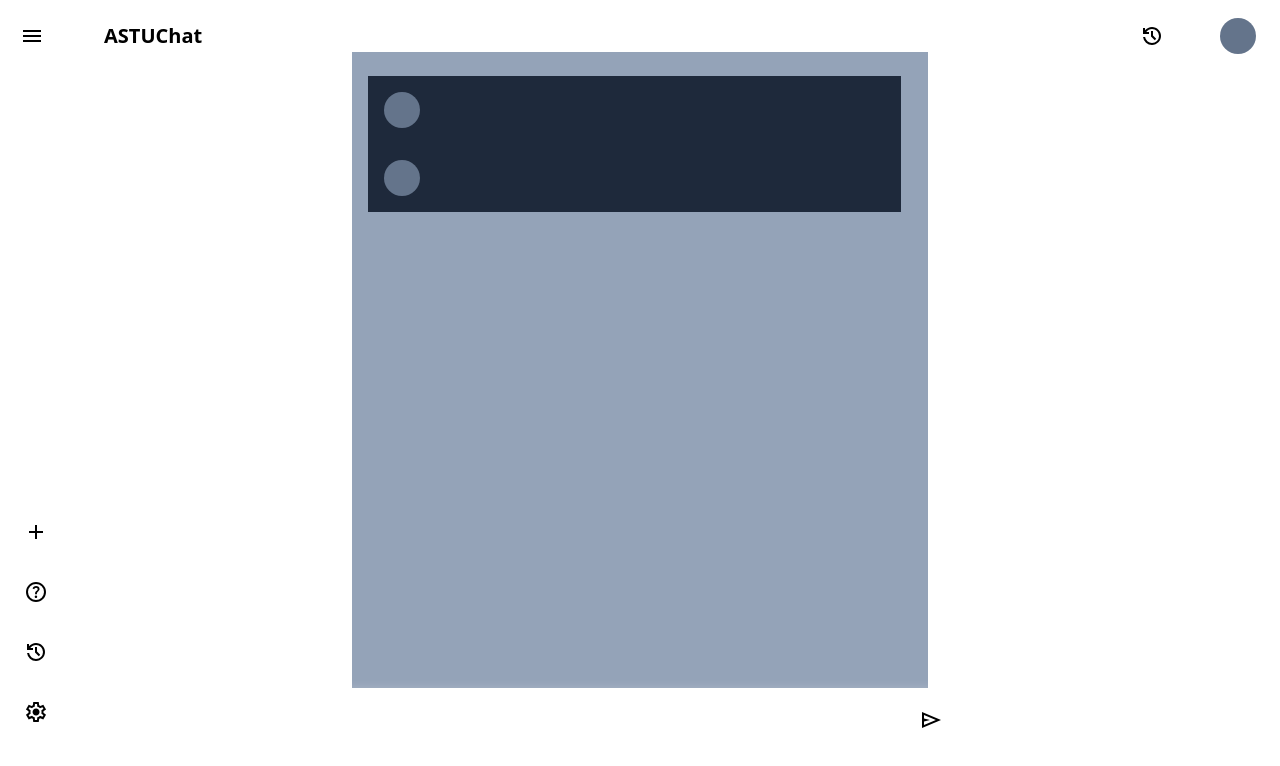
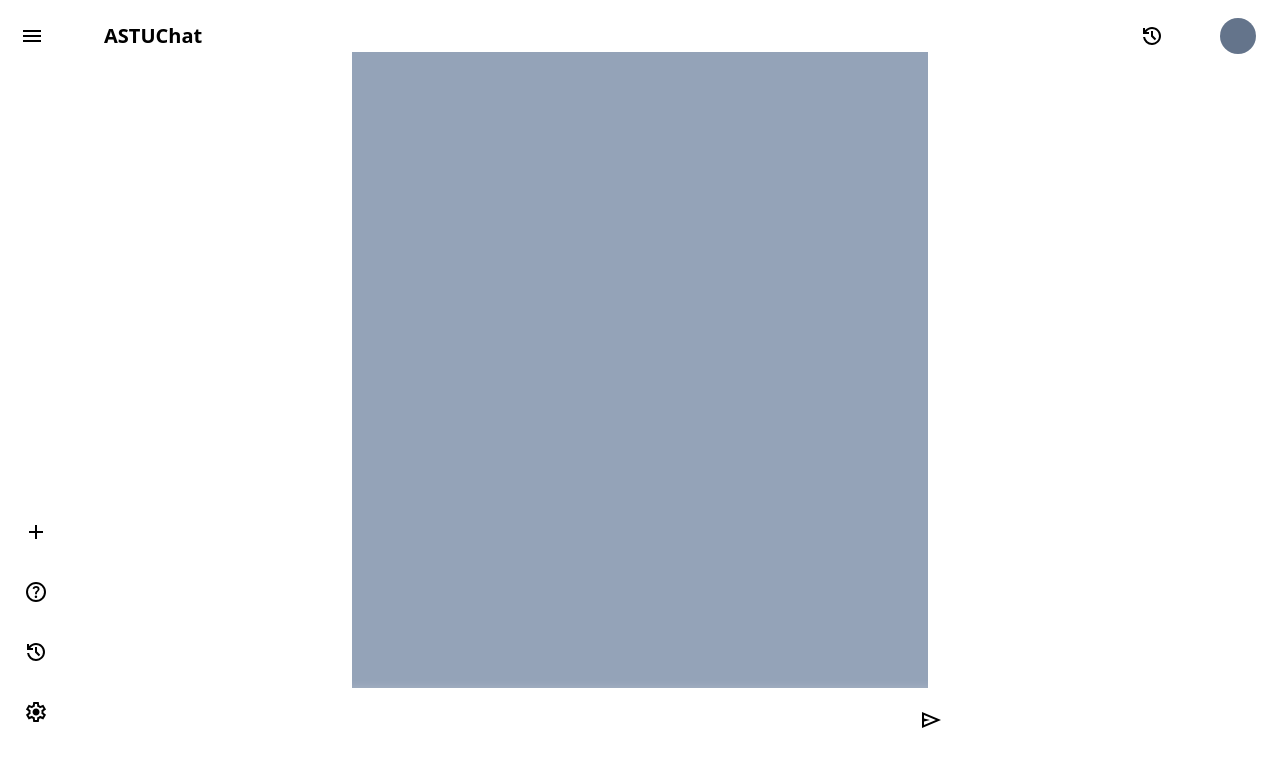
Before and after one commit to Mohammed-App-creater/ASTU-intrance-project, a React (Vite) app: page / in a window 1280 px wide. Shown: the top 766 px of the page. Built offline with nearby package versions, Linux system fonts and the light colour scheme.

Commit message:
finish the creating proper communication between components and displaying the the massage and response

```diff
--- a/server.js
+++ b/server.js
@@ -20,9 +20,11 @@ app.post("/gemini", async (req, res) => {
       history: history,
     });
     const message = req.body.massage;
+    console.log(message);
     const result = await chat.sendMessage(message);
     const response = await result.response;
     const text = response.text();
+    console.log(text);
     res.send(text);
   } catch (error) {
     console.error(error);
--- a/src/component/App.tsx
+++ b/src/component/App.tsx
@@ -2,13 +2,12 @@ import Chattbox from "./Chattbox";
 import Nav from "./Nav";
 import PromtInput from "./PromtInput";
 import SideBar from "./SideBar";
-import { useState } from "react";
+import { useEffect, useState } from "react";
 
 interface ChatMessage {
   role: string;
   parts: Part[];
 }
-
 interface Part {
   text?: string;
 }
@@ -18,10 +17,71 @@ function App() {
   const toggleSidebar = () => {
     setIsSidebarOpen(!isSidebarOpen);
   };
+
+
   const [chatHistory, setChatHistory] = useState<ChatMessage[]>([]);
-  const handleChatHistory = (newChatHistory: ChatMessage[]) => {
-    setChatHistory((prevHistory) => [...prevHistory, ...newChatHistory]);
-};
+  const [userMassage , setUserMassage] = useState<string>("")
+  const [aiRespons , setAiRespons] = useState<string>("")
+
+
+
+  const getResponse: (value: string) => Promise<boolean> = async (value) => {
+    console.log(value);
+    setUserMassage(value)
+
+    if (value.trim() === "") {
+      return false;
+    }
+    try {
+      const option = {
+        method: "POST",
+        body: JSON.stringify({
+          history: chatHistory,
+          massage: value,
+        }),
+        headers: {
+          "Content-Type": "application/json",
+        },
+      };
+      const response = await fetch("http://localhost:8000/gemini", option);
+      const data = await response.text();
+      setChatHistory((prevHistory) => [
+        ...prevHistory,
+        {
+          role: "user",
+          parts: [{ text: value }],
+        },
+        {
+          role: "model",
+          parts: [{ text: data }],
+        },
+      ]
+    );
+
+    } catch (error) {
+      setChatHistory((prevHistory) => {
+        const newHistory = [...prevHistory];
+        newHistory[newHistory.length - 1] = {
+          role: "model",
+          parts: [{ text: "Error fetching response" }],
+        };
+        return newHistory;
+      });
+      console.error("Error fetching response:", error);
+    }
+    return false;
+  };
+
+  useEffect(() => {
+    const lastMessage = chatHistory[chatHistory.length - 1]?.parts[0]?.text;
+    if (lastMessage) {
+      setAiRespons(lastMessage);
+    }
+  }, [chatHistory]);
+
+  console.log(chatHistory);
+
+
 
   return (
     <div className=" w-full h-screen bg-white dark:bg-[#050615] flex items-center justify-center ">
@@ -29,12 +89,16 @@ function App() {
       <aside className=" absolute left-0 top-0 ">
         <SideBar isOpen={isSidebarOpen} />
       </aside>
-      <Chattbox chatHistory={chatHistory} />
+      <Chattbox userMassage={userMassage} aiRespons={aiRespons} />
       <div className=" absolute w-[85%] lg:w-[50%]  bottom-12  lg:left-1/2 lg:-translate-x-1/2 ">
-        <PromtInput onChatHistory={handleChatHistory} />
+        <PromtInput getResponse={getResponse} />
       </div>
     </div>
   );
 }
 
 export default App;
+
+ // chatHistory.map((item, index) => {
+  //   console.log(item.parts[0].text, "from the APP (key:", index, ")");
+  // });
--- a/src/component/Chattbox.tsx
+++ b/src/component/Chattbox.tsx
@@ -1,32 +1,44 @@
-interface ChatMessage {
-  role: string;
-  parts: Part[];
-}
-
-interface Part {
-  text?: string;
-}
+import { useState, useEffect } from "react";
 
 interface ChattboxProps {
-  chatHistory: ChatMessage[];
+  userMassage?: string;
+  aiRespons?: string;
 }
 
 function Chattbox(props: ChattboxProps) {
-  const { chatHistory } = props;
-  console.log(chatHistory);
+  const userMassage = props.userMassage;
+  const aiRespons = props.aiRespons;
+  const [chatHistory, setChatHistory] = useState<string[]>([]);
+
+
+  useEffect(() => {
+    if (userMassage) {
+      setChatHistory((prevHistory) => [...prevHistory, userMassage]);
+    }
+    if (aiRespons) {
+      setChatHistory((prevHistory) => [...prevHistory, aiRespons]);
+    }
+  }, [userMassage, aiRespons]);
+
+
+
+  console.log(userMassage, "chattbox");
   return (
     <div className=" w-[80%] lg:w-[45%] h-[87%] ">
-      <div className=" w-full h-full bg-slate-400 px-4 pt-6">
-        <div className=" USER w-[98%] h-auto bg-slate-800 flex items-start justify-between p-4 gap-6 dark:text-[#b5b8c5]">
-          <div className=" flex-none w-9 h-9 rounded-full bg-slate-500"></div>
-          <p>
-          </p>
-        </div>
-        <div className=" ASTU w-[98%] h-auto bg-slate-800 flex items-start justify-between p-4 gap-6 dark:text-[#b5b8c5]">
-          <div className=" flex-none w-9 h-9 rounded-full bg-slate-500"></div>
-          <p>
-          </p>
-        </div>
+      <div className=" w-full h-full bg-slate-400 px-4 pt-6 overflow-scroll">
+        {chatHistory.length > 0 &&
+          chatHistory.map((item, index) => {
+            return (
+              <div
+                className=" USER w-[98%] h-auto bg-slate-800 flex items-start justify-between p-4 gap-6 dark:text-[#b5b8c5]"
+                key={index}
+              >
+                <div className=" flex-none w-9 h-9 rounded-full bg-slate-500"></div>
+                <p>{item}</p>
+              </div>
+            );
+          })}
+
       </div>
     </div>
   );
--- a/src/component/Nav.tsx
+++ b/src/component/Nav.tsx
@@ -1,7 +1,7 @@
 import { MouseEventHandler } from "react";
 
 const Nav = (props: {
-  menuBtn: MouseEventHandler<HTMLDivElement> | undefined;
+  menuBtn?: MouseEventHandler<HTMLDivElement>;
 }) => {
   return (
     <nav className=" w-full h-16 absolute top-1 flex items-center  justify-between  pl-2 pr-6   bg-transparent ">
--- a/src/component/PromtInput.tsx
+++ b/src/component/PromtInput.tsx
@@ -1,27 +1,16 @@
 import React, { useRef, useEffect, useState } from "react";
 
-interface ChatMessage {
-  role: string;
-  parts: Part[];
+interface PromptInputProps {
+  getResponse: (value: string) => Promise<boolean>;
 }
 
-interface Part {
-  text?: string;
-}
-
-interface PromptInputProps {
-  placeholder?: string;
-  maxHeight?: number;
-  onChatHistory?: (chatHistory: ChatMessage[]) => void;
-}
-
-const PromptInput: React.FC<PromptInputProps> = ({
-  placeholder = "I'm feeling chatty! Ask me anything.",
-  maxHeight = 200,
-  onChatHistory,
-}) => {
+const PromptInput: React.FC<PromptInputProps> = ({ getResponse }) => {
+  const maxHeight: number = 200;
   const textareaRef = useRef<HTMLTextAreaElement>(null);
   const [textareaHeight, setTextareaHeight] = useState(0);
+  //----------------------------------
+  const [value, setValue] = useState(" ");
+  const [isDisabled, setIsDisabled] = useState<boolean>(false);
 
   useEffect(() => {
     const textarea = textareaRef.current;
@@ -45,59 +34,14 @@ const PromptInput: React.FC<PromptInputProps> = ({
 
   //---------------- ------------------
 
-  //const [error, setError] = useState(" ")
-  const [value, setValue] = useState(" ");
-  const [chatHistory, setChatHistory] = useState<ChatMessage[]>([]);
-
-  const getResponse = async () => {
-    if (value.trim() === "") {
-      return;
-    }
-    try {
-      const option = {
-        method: "POST",
-        body: JSON.stringify({
-          history: chatHistory,
-          massage: value,
-        }),
-        headers: {
-          "Content-Type": "application/json",
-        },
-      };
-      const response = await fetch("http://localhost:8000/gemini", option);
-      const data = await response.text();
-      setChatHistory((prevHistory) => [
-        ...prevHistory,
-        {
-          role: "user",
-          parts: [{ text: value }],
-        },
-        {
-          role: "model",
-          parts: [{ text: data }],
-        },
-      ]);
-      setValue("");
-    } catch (error) {
-      setChatHistory((prevHistory) => {
-        const newHistory = [...prevHistory];
-        newHistory[newHistory.length - 1] = {
-          role: "model",
-          parts: [{ text: "Error fetching response" }],
-        };
-        return newHistory;
-      });
-      console.error("Error fetching response:", error);
-    }
-    chatHistory.map((item, index) => {
-      console.log(item.parts[0].text, "from the prompt (key:", index, ")");
+  const sendPromtp = () => {
+    getResponse(value).then((result) => {
+      setIsDisabled(result);
     });
+    setValue("");
+    setIsDisabled(true);
   };
 
-  //---------------------------- --------------------
-  useEffect(() => {
-    onChatHistory?.(chatHistory);
-  }, [chatHistory]);
   return (
     <div
       className="relative h-full min-h-16 w-full flex items-center justify-evenly bg-[#ffffff] dark:bg-[#040824] shadow-all-around scroll-smooth focus:scroll-auto rounded-2xl"
@@ -110,15 +54,16 @@ const PromptInput: React.FC<PromptInputProps> = ({
         name="inputPromt"
         id="textFiled"
         className="inputPromt text-[#b5b8c5] bg-transparent w-[90%] pl-6 pr-4 resize-none place-content-center scroll-smooth focus:scroll-auto focus:outline-none"
-        placeholder={placeholder}
+        placeholder="I'm feeling chatty! Ask me anything."
         style={{ height: textareaHeight }}
       />
       <button
-        onClick={getResponse}
+        onClick={sendPromtp}
+        disabled={isDisabled}
         className=" w-11 h-11 hover:bg-[#09172c] active:bg-opacity-5 rounded-full flex justify-center items-center"
       >
         <svg
-          className="dark:fill-[#b5b8c5]"
+          className={`${isDisabled? "dark:fill-[#606166]": "dark:fill-[#b5b8c5]"}`}
           xmlns="http://www.w3.org/2000/svg"
           height="24px"
           viewBox="0 -960 960 960"
```
